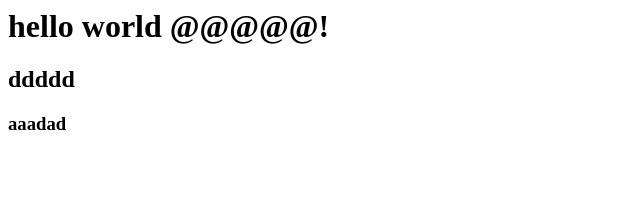
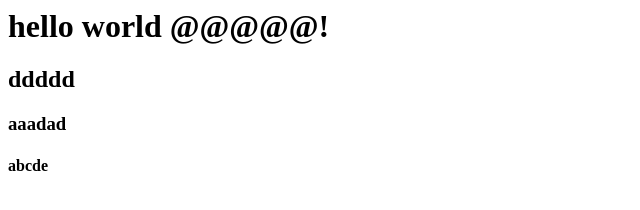
Before and after one commit to qweasdfdsa11/Lee-Jong-Hun, a plain HTML site: page index.html in a window 1280 px wide. Shown: the full height of the page, 0-640 px from the left. Drawn offline with Linux system fonts and the light colour scheme.

Commit message:
third commit

```diff
--- a/index.html
+++ b/index.html
@@ -3,6 +3,7 @@
         <h1>hello world @@@@@!</h1>
         <h2>ddddd</h2>
         <h3>aaadad</h3>
+        <h4>abcde</h4>
 
 
 
```
